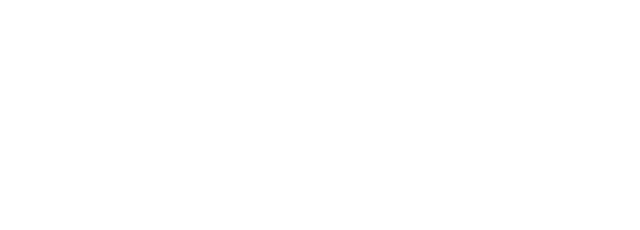
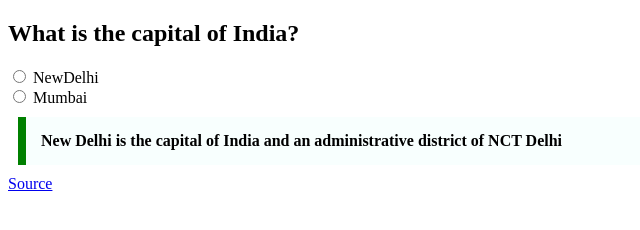
Before and after one commit to acciojob/trivia-muralimethani, a website: page main.html in a window 1280 px wide. Shown: the whole page, without its empty margins (0-640 px from the left). Drawn offline with Linux system fonts and the light colour scheme.

Commit message:
created a submission

```diff
--- a/main.html
+++ b/main.html
@@ -7,7 +7,14 @@
 </head>
 
 <body>
-	<!-- the entire body must be written by student -->
+	<h2>What is the capital of India?</h2>
+	<input type="radio">
+	<lable>NewDelhi</lable>
+	<br>
+	<input type = "radio">
+	<lable>Mumbai</lable>
+	<blockquote class="properties">New Delhi is the capital of India and an administrative district of NCT Delhi</blockquote>
+	<a href="https://en.wikipedia.org/wiki/New_Delhi">Source</a>
     <script type="text/javascript" src="./script.js">
 </script>
 
--- a/styles.css
+++ b/styles.css
@@ -1,2 +1,10 @@
 
 /* Your CSS Code here. */
+.properties{
+	width:600px;
+	margin:10px;
+	padding: 15px;
+	border-left: 8px solid green;
+	background-color: #f8fffe;
+	font-weight: bold;
+}
```
